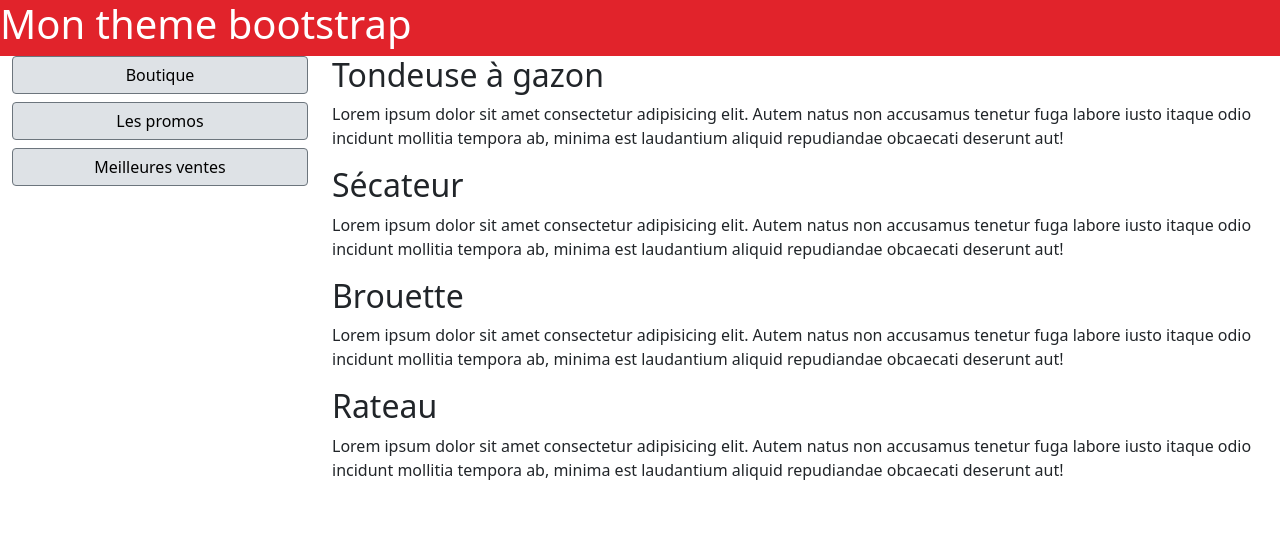
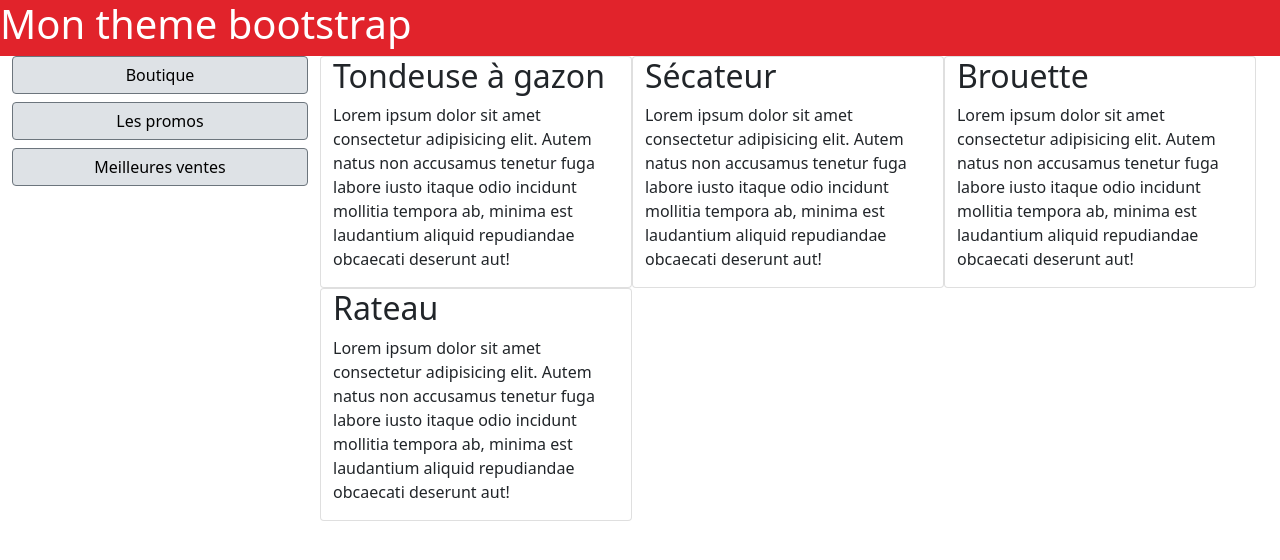
Before and after one commit to pbreteche/bs-theme-2104, a website: page index.html in a window 1280 px wide. Drawn offline with nearby package versions, Linux system fonts and the light colour scheme; files that its build step writes are made by us from their sources.

Commit message:
better product grid

```diff
--- /dev/null
+++ b/src/components/_product-card.scss
@@ -0,0 +1,3 @@
+.main-content > article {
+  @extend .card;
+}
--- /dev/null
+++ b/src/layout/_main-content.scss
@@ -0,0 +1,16 @@
+.main-content {
+  @include make-row();
+
+  & > article {
+    @include make-col-ready();
+    @include make-col(6);
+
+    @include media-breakpoint-up(sm) {
+      @include make-col(3);
+    }
+
+    @include media-breakpoint-up(md) {
+      @include make-col(4);
+    }
+  }
+}
--- a/src/main.scss
+++ b/src/main.scss
@@ -12,10 +12,13 @@
 @import
   "../node_modules/bootstrap/scss/root",
   "../node_modules/bootstrap/scss/reboot",
-  "../node_modules/bootstrap/scss/buttons";
+  "../node_modules/bootstrap/scss/buttons",
+  "../node_modules/bootstrap/scss/card";
 
 // 5. Components
 @import
   "layout/layout",
+  "layout/main-content",
   "components/banner",
-  "components/nav-panel";
+  "components/nav-panel",
+  "components/product-card";
```
